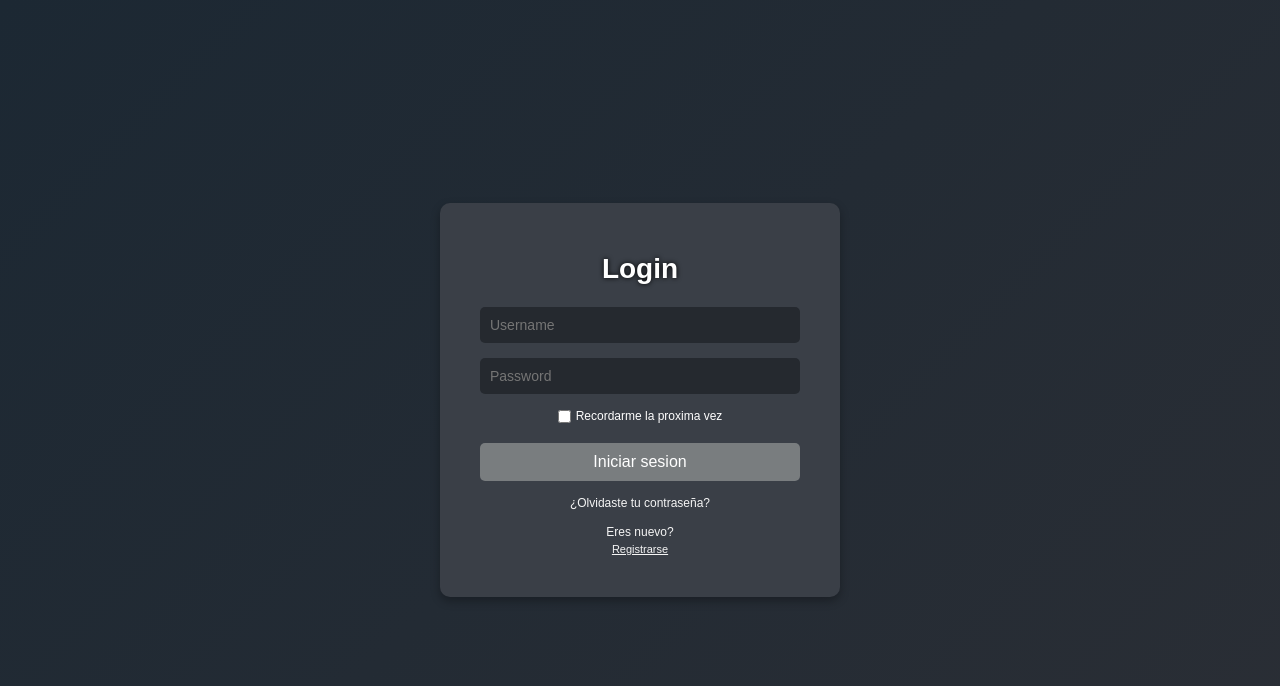
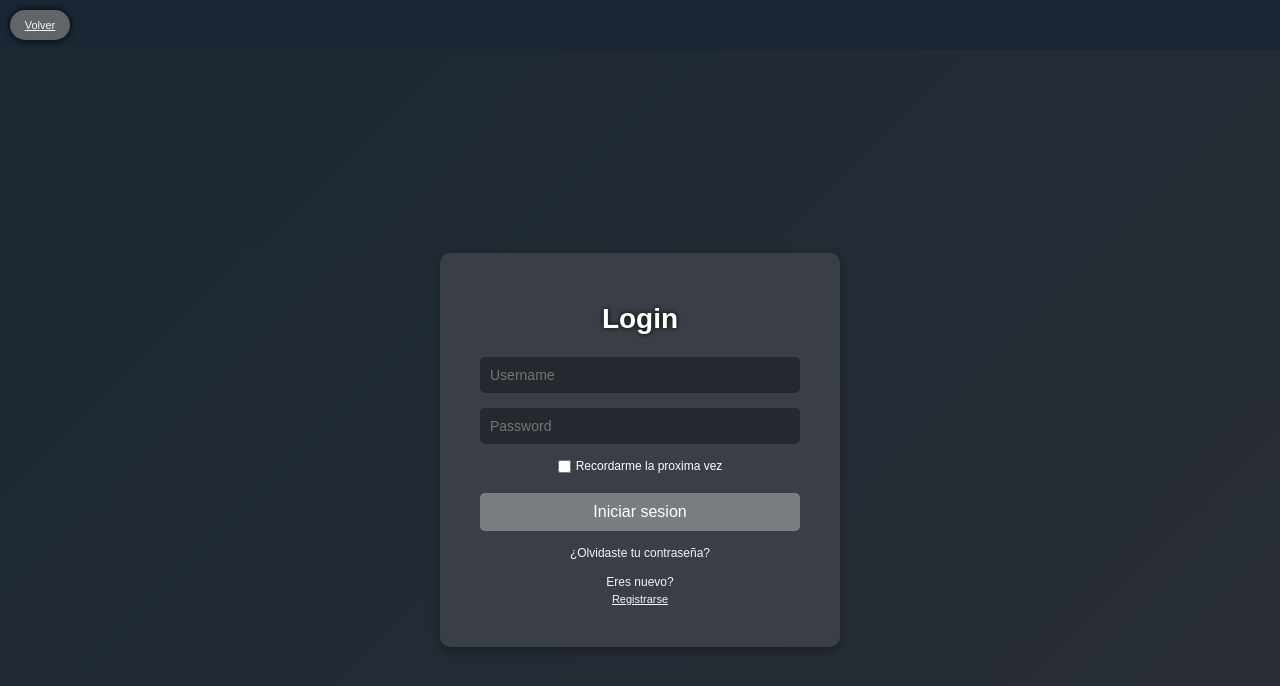
Before and after one commit to NicolasZeq2722/Plan-mejoramiento, a React (Vite) app in the folder Plan mejoramiento/: page /login in a window 1280 px wide. Shown: the top 686 px of the page. Built offline with nearby package versions, Linux system fonts and the light colour scheme.

Commit message:
Nuevo commit

```diff
--- a/Plan mejoramiento/src/components/Inicio/Inicio.css
+++ b/Plan mejoramiento/src/components/Inicio/Inicio.css
@@ -30,11 +30,14 @@
     gap: 15px;
     background: #e8f8fa;
     color: black;
-    padding: 0 12px 0 12px;
+    padding: 10px;
     box-shadow: 0 0 5px black;
     border-radius: 5px;
 }
 
+.Button :hover{
+    background: #3A3F47;
+}
 
 .Navegacion{
     background:#3A3F47;
@@ -267,7 +270,7 @@
 }
 
 .BOX4{
-    width: 940px;
+    width: 948px;
     height: 200px;
     background: #2A2E35;
     border-left: 10px solid #3A3F47;
--- a/Plan mejoramiento/src/components/Login/Login.css
+++ b/Plan mejoramiento/src/components/Login/Login.css
@@ -1,3 +1,21 @@
+.Header{
+    padding: 10px;
+    background: #1a2836;
+}
+
+.Volver{
+    text-decoration: none;
+    width: 60px;
+    height:30px;
+    background: #626567;
+    padding-top: 5px;
+    text-align: center;
+    border-radius: 20px;
+    box-shadow: 0 0 8px 0px black;
+}
+
+
+
 .ContainerLogin {
     display: flex;
     justify-content: center;
--- a/Plan mejoramiento/src/components/Login/Login.jsx
+++ b/Plan mejoramiento/src/components/Login/Login.jsx
@@ -3,6 +3,12 @@ import { Link } from 'react-router-dom';
 
 function Login() {
   return (
+    <body>
+      <header className='Header'>
+        <div className='Volver'>
+          <Link to="/Inicio">Volver</Link>
+        </div>
+      </header>
     <div className="ContainerLogin">
       <div className="LoginBox">
         <h2>Login</h2>
@@ -24,6 +30,9 @@ function Login() {
         <Link to="/registro">Registrarse</Link>
       </div>
     </div>
+    </body>
+
+
   );
 }
 
--- a/Plan mejoramiento/src/components/Registro/Registro.css
+++ b/Plan mejoramiento/src/components/Registro/Registro.css
@@ -1,3 +1,19 @@
+.Header{
+    padding: 10px;
+    background: #1a2836;
+}
+
+.Volver{
+    text-decoration: none;
+    width: 60px;
+    height:30px;
+    background: #626567;
+    padding-top: 5px;
+    text-align: center;
+    border-radius: 20px;
+    box-shadow: 0 0 8px 0px black;
+}
+
 .register-container {
     display: flex;
     min-height: 100vh;
--- a/Plan mejoramiento/src/components/Registro/Registro.jsx
+++ b/Plan mejoramiento/src/components/Registro/Registro.jsx
@@ -2,14 +2,13 @@ import './Registro.css';
 
 function Registro() {
   return (
-    <div className="register-container">
+    <body>
+      <div className="register-container">
       <div className="welcome-section">
         <h1>Bienvenido</h1>
         <p>Para unirte a nuestra comunidad por favor inicia sesión con tus datos.</p>
         <button className="welcome-button">Iniciar Sesión</button>
       </div>
-
-
       <div className="form-section">
         <h2>Crear una Cuenta</h2>
         <div className="social-buttons">
@@ -35,6 +34,8 @@ function Registro() {
         </div>
       </div>
     </div>
+    </body>
+
   );
 }
 
--- a/Plan mejoramiento/src/components/SobreNosotros/SobreNosotros.css
+++ b/Plan mejoramiento/src/components/SobreNosotros/SobreNosotros.css
@@ -16,10 +16,6 @@
   font-size: 15px;
   margin-left: 5px;
   text-shadow: 0px 0px 5px black;
-}
-
-.Titulo h1{
-  text-align: center;
 }
 
 .Menu{
--- a/Plan mejoramiento/src/components/SobreNosotros/SobreNosotros.jsx
+++ b/Plan mejoramiento/src/components/SobreNosotros/SobreNosotros.jsx
@@ -8,9 +8,6 @@ function SobreNosotros() {
     <body>
     <div className='Container'>
       <div className='Nav'>
-        <div className='Titulo'>
-          <h1>Titulo</h1>
-        </div>
       </div>
       <header>
         <div className='TituloHeader'>
```
Also changed, not shown: 1 other file (tests, documents, lock files or other folders).
